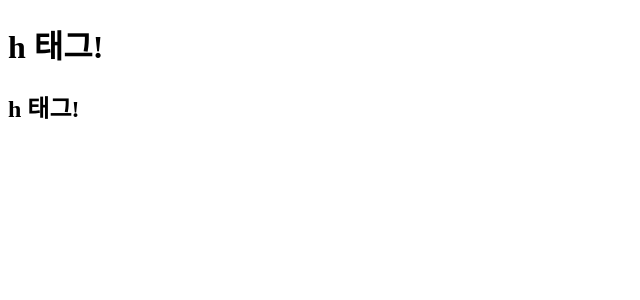
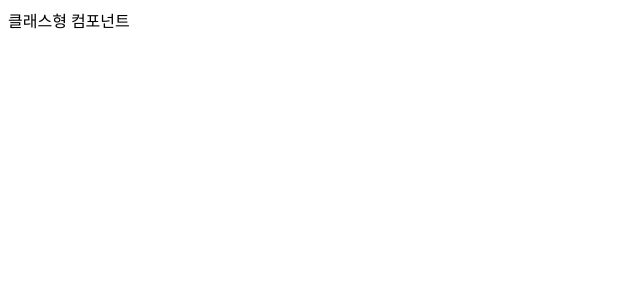
Before and after one commit to starminds/base_react, a React (Create React App) app: page / in a window 1280 px wide. Shown: the top 300 px of the page, without its empty margins (0-640 px from the left). Built offline with nearby package versions, Linux system fonts and the light colour scheme.

Commit message:
what is component

```diff
--- a/src/App.js
+++ b/src/App.js
@@ -1,12 +1,24 @@
 import { Fragment } from "react";
+import TagRule from "./components/1_JssRule/TagRuls";
+import ClassComponent from "./components/2_component/ClassComponent";
+import {
+  FnComponent_1,
+  FnComponent_2,
+} from "./components/2_component/FnComponent";
+// import FnComponent from "./components/2_component/FnComponent";
 
 const App = () => {
   return (
-    <>
-      <h1>h 태그!</h1>
-      <h2>h 태그!</h2>
-      {/* <img src="" /> */}
-    </>
+    <div>
+      {/* <TagRule /> */}
+      {/* 1일차 */}
+
+      {/* <FnComponent /> */}
+      {/* <FnComponent_1 />
+      <FnComponent_2 /> */}
+
+      <ClassComponent />
+    </div>
   );
 };
 
--- /dev/null
+++ b/src/components/1_JssRule/TagRuls.js
@@ -0,0 +1,10 @@
+const TagRule = () => {
+  return;
+  <>
+    <h1>h 태그!</h1>
+    <h2>h 태그!</h2>
+    {/* <img src="" /> */}
+  </>;
+};
+
+export default TagRule;
--- /dev/null
+++ b/src/components/2_component/ClassComponent.js
@@ -0,0 +1,9 @@
+import { Component } from "react";
+
+class ClassComponent extends Component {
+  render() {
+    return <div>클래스형 컴포넌트</div>;
+  }
+}
+
+export default ClassComponent;
--- /dev/null
+++ b/src/components/2_component/FnComponent.js
@@ -0,0 +1,13 @@
+// const FnComponent = () => {
+//   return <div>함수형 컴포넌트</div>;
+// };
+
+// export default FnComponent;
+
+export const FnComponent_1 = () => {
+  return <div>함수형 컴포넌트1</div>;
+};
+
+export const FnComponent_2 = () => {
+  return <div>함수형 컴포넌트2</div>;
+};
```
